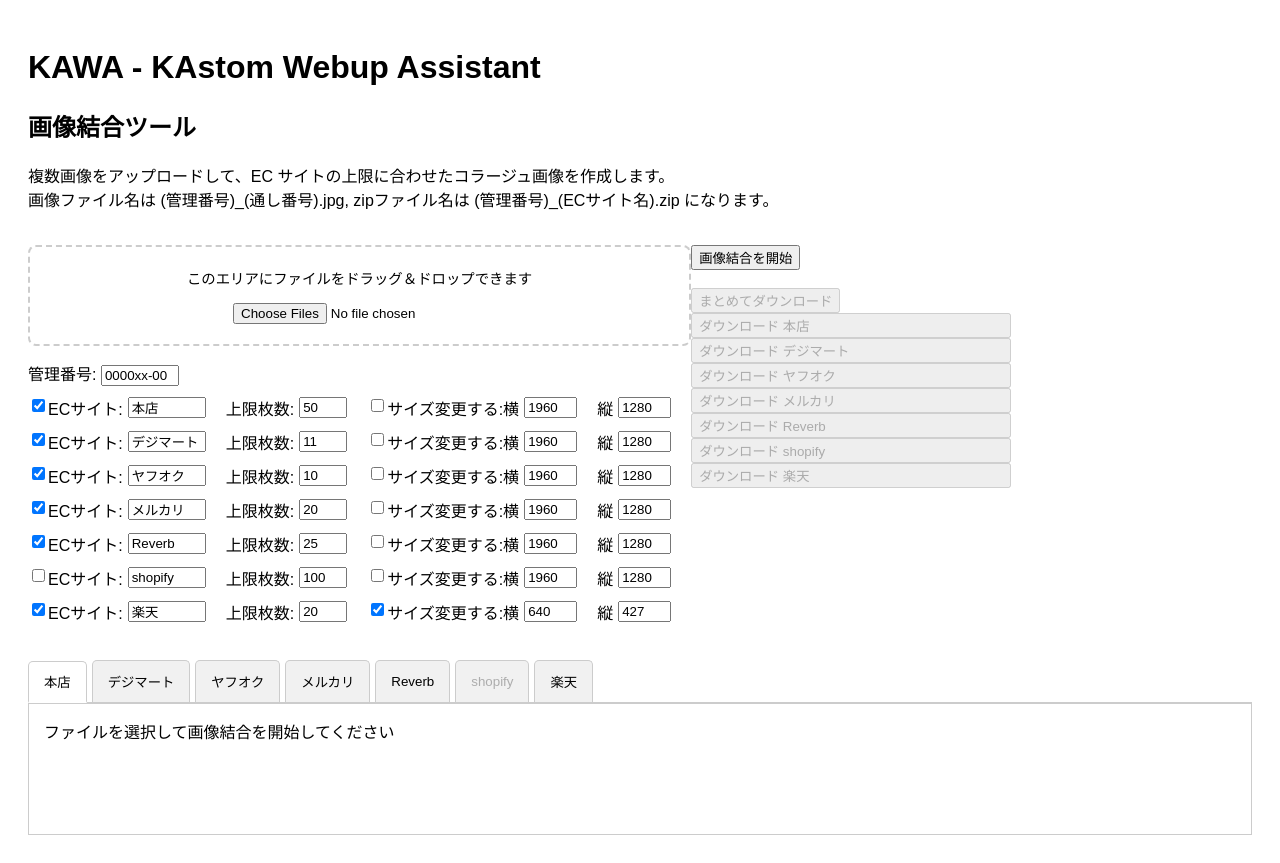
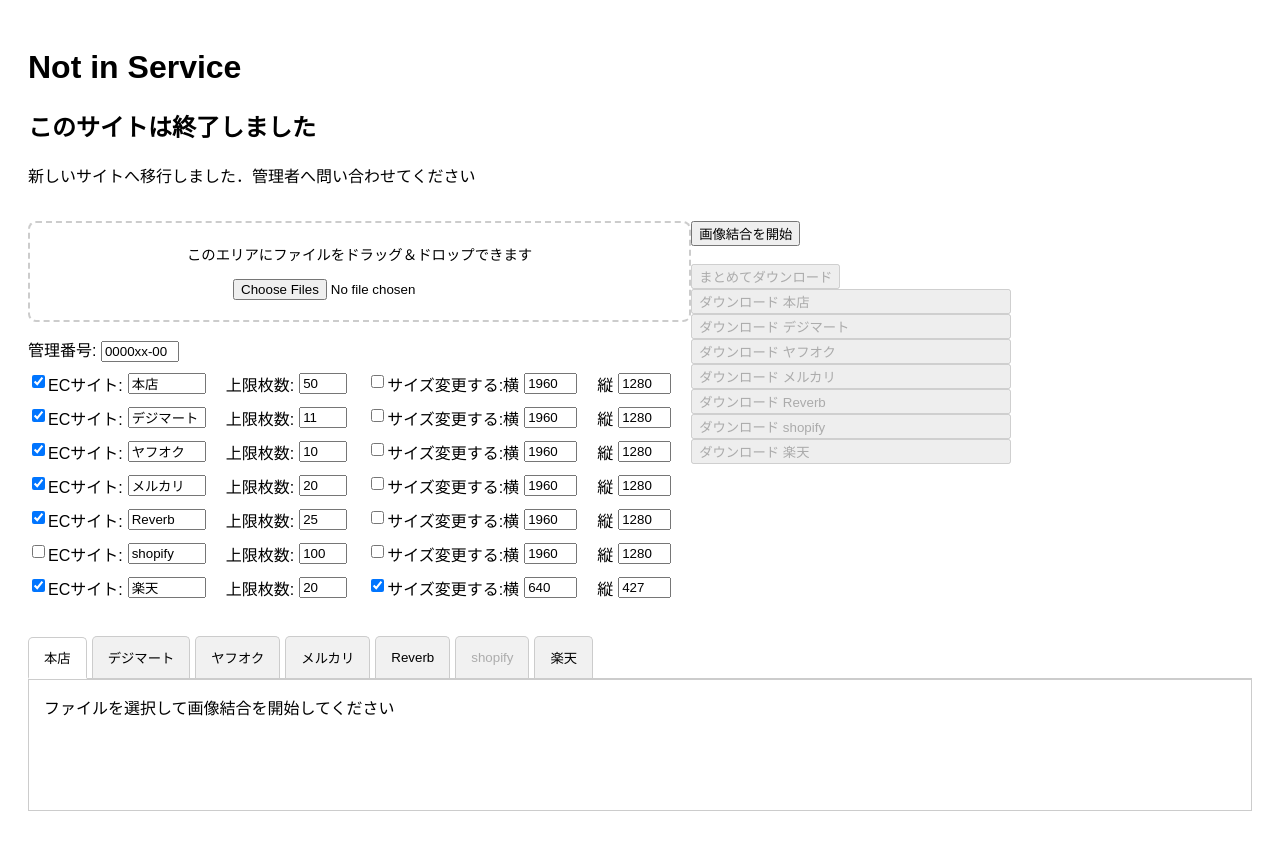
Before and after one commit to chimaAtSomewhere/kastom-webup-assistant, a website built with Parcel: page index.html in a window 1280 px wide. After the commit the page ends 839 px from the top, so only its background shows below. Built offline with nearby package versions, Linux system fonts and the light colour scheme.

Commit message:
terminate:
サイトを移行したいのでタイトルなどの文字列を変更した．機能自体は何も変わっていない．

```diff
--- a/index.html
+++ b/index.html
@@ -6,12 +6,10 @@
     <link rel="stylesheet" href="main.css" />
   </head>
   <body>
-    <h1>KAWA - KAstom Webup Assistant</h1>
-    <h2>画像結合ツール</h2>
+    <h1>Not in Service</h1>
+    <h2>このサイトは終了しました</h2>
     <p>
-      複数画像をアップロードして、EC サイトの上限に合わせたコラージュ画像を作成します。
-      <br>
-      画像ファイル名は (管理番号)_(通し番号).jpg, zipファイル名は (管理番号)_(ECサイト名).zip になります。
+      新しいサイトへ移行しました．管理者へ問い合わせてください
     </p>
     <br>
     <div id="main-container">
```
